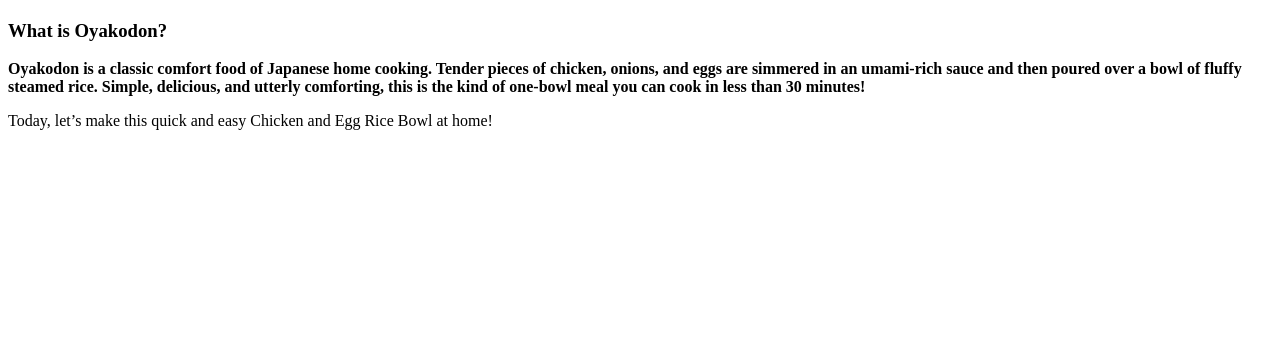
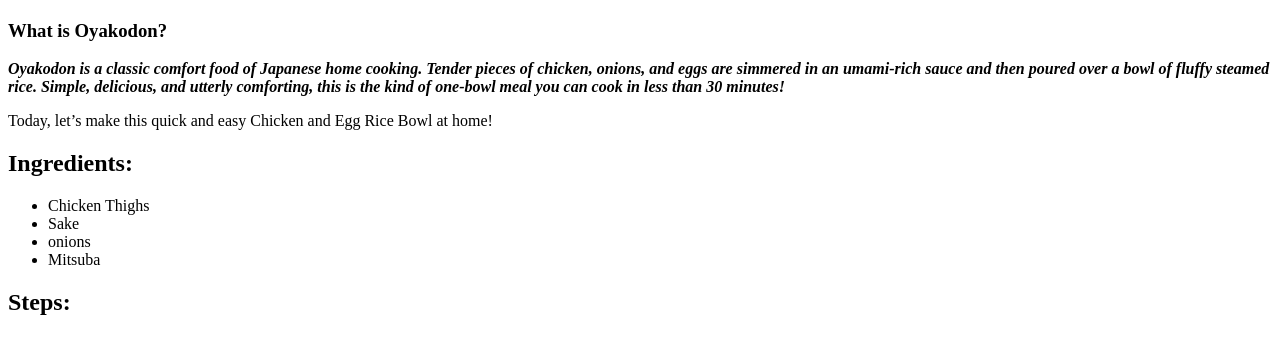
Before and after one commit to giliannerose/odin-recipes, a plain HTML site: page recipes/oyakodon.html in a window 1280 px wide. Shown: the part 383-736 px from the top of the page. Drawn offline with Linux system fonts and the light colour scheme.

Commit message:
Added ingredients list of oyakodon

```diff
--- a/recipes/oyakodon.html
+++ b/recipes/oyakodon.html
@@ -11,8 +11,19 @@
 
     <h3> What is Oyakodon?</h3>
 
-    <p><strong><em></em> Oyakodon is a classic comfort food of Japanese home cooking. Tender pieces of chicken, onions, and eggs are simmered in an umami-rich sauce and then poured over a bowl of fluffy steamed rice. Simple, delicious, and utterly comforting, this is the kind of one-bowl meal you can cook in less than 30 minutes!<em></em></strong></p>
+    <p><strong><em> Oyakodon is a classic comfort food of Japanese home cooking. Tender pieces of chicken, onions, and eggs are simmered in an umami-rich sauce and then poured over a bowl of fluffy steamed rice. Simple, delicious, and utterly comforting, this is the kind of one-bowl meal you can cook in less than 30 minutes!</em></strong></p>
 
     <p>Today, let’s make this quick and easy Chicken and Egg Rice Bowl at home!</p>
+
+    <h2>Ingredients:</h2>
+    <ul>
+        <li>Chicken Thighs</li>
+        <li>Sake</li>
+        <li>onions</li>
+        <li>Mitsuba</li>
+    </ul>
+
+    <h2>Steps:</h2>
+
 </body>
 </html>
```
